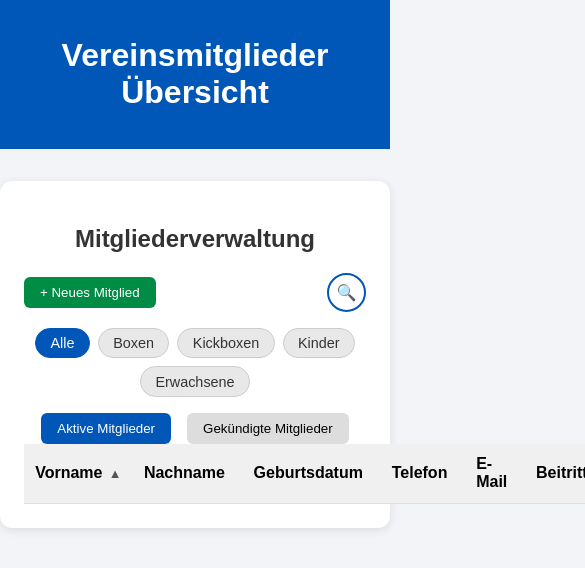
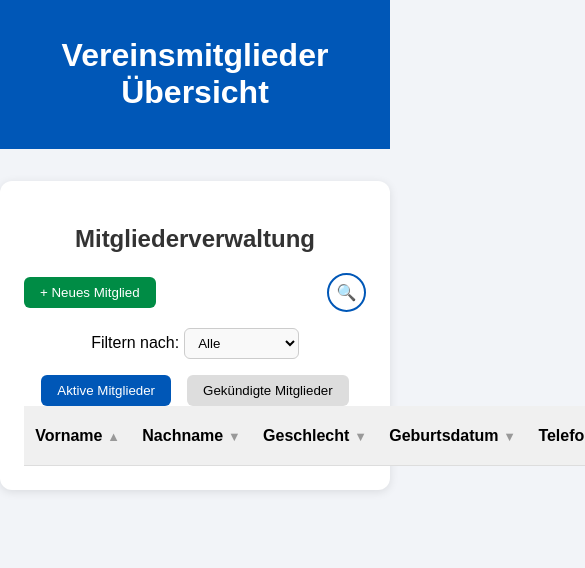
Before and after one commit to abu-omar23/Mitglieder--bersicht, a plain HTML site: page index.html in a window 390 px wide. Both pictures are taken after a click on the button "Aktive Mitglieder". Shown: the top 568 px of the page, 585 px wide, since content can reach past the window. Drawn offline with Linux system fonts and the light colour scheme.

Commit message:
Update index.html

```diff
--- a/index.html
+++ b/index.html
@@ -25,150 +25,97 @@
     border-radius: 12px;
     box-shadow: 0 2px 10px rgba(0,0,0,0.1);
   }
-  h2 {
-    text-align: center;
-    color: #333;
-  }
+  h2 { text-align: center; color: #333; }
+
+  /* Buttons und Filter */
   .top-bar {
-    display: flex;
-    justify-content: space-between;
-    align-items: center;
-    flex-wrap: wrap;
-    gap: .5rem;
-    margin-bottom: 1rem;
+    display: flex; justify-content: space-between;
+    align-items: center; flex-wrap: wrap;
+    gap: .5rem; margin-bottom: 1rem;
   }
   button {
-    background: #0057b7;
-    color: white;
-    border: none;
-    padding: .5rem 1rem;
-    border-radius: 6px;
-    cursor: pointer;
+    background: #0057b7; color: white; border: none;
+    padding: .5rem 1rem; border-radius: 6px; cursor: pointer;
   }
   button:hover { background: #004199; }
   .btn-add { background: #008c45; }
   .btn-add:hover { background: #007538; }
 
   .search-icon {
-    background: white;
-    color: #0057b7;
+    background: white; color: #0057b7;
     border: 2px solid #0057b7;
-    border-radius: 50%;
-    width: 35px; height: 35px;
+    border-radius: 50%; width: 35px; height: 35px;
     display: flex; align-items: center; justify-content: center;
-    cursor: pointer;
-    font-weight: bold;
+    cursor: pointer; font-weight: bold;
   }
-  .search-icon:hover {
-    background: #0057b7;
-    color: white;
-  }
+  .search-icon:hover { background: #0057b7; color: white; }
   #searchField {
     display: none;
-    padding: .5rem;
-    border-radius: 6px;
-    border: 1px solid #ccc;
+    padding: .5rem; border-radius: 6px; border: 1px solid #ccc;
   }
 
-  .filter-buttons {
-    display: flex;
-    justify-content: center;
-    flex-wrap: wrap;
-    gap: .5rem;
-    margin-bottom: 1rem;
+  .filter-box {
+    text-align: center; margin-bottom: 1rem;
   }
-  .filter-buttons button {
-    background: #e8e8e8;
-    color: #333;
-    border-radius: 20px;
-    padding: .4rem .9rem;
-    border: 1px solid #ccc;
-    font-size: .9rem;
-  }
-  .filter-buttons button.active {
-    background: #0057b7;
-    color: white;
-    border-color: #0057b7;
+  select#filterSelect {
+    padding: .4rem .6rem; border-radius: 6px;
+    border: 1px solid #ccc; background: #f9f9f9;
   }
 
   table {
-    width: 100%;
-    border-collapse: collapse;
+    width: 100%; border-collapse: collapse;
   }
   th, td {
-    padding: .7rem;
-    border-bottom: 1px solid #ddd;
+    padding: .7rem; border-bottom: 1px solid #ddd;
     text-align: left;
   }
   th {
-    background: #f0f0f0;
-    cursor: pointer;
-    user-select: none;
+    background: #f0f0f0; cursor: pointer; user-select: none;
+    position: relative;
   }
-  th span {
-    margin-left: .4rem;
-    font-size: .8rem;
-    color: #555;
+  th span.arrow {
+    font-size: .8rem; color: #999; margin-left: .3rem;
   }
   tr:hover { background: #f9f9f9; }
 
   .tab-buttons {
-    display: flex;
-    justify-content: center;
-    gap: 1rem;
-    margin-top: 1rem;
+    display: flex; justify-content: center;
+    gap: 1rem; margin-top: 1rem;
   }
   .tab-buttons button {
-    background: #ddd;
-    color: black;
+    background: #ddd; color: black;
   }
   .tab-buttons button.active {
-    background: #0057b7;
-    color: white;
+    background: #0057b7; color: white;
   }
 
   .info-btn {
-    border: none;
-    background: #0057b7;
-    color: white;
-    border-radius: 50%;
-    width: 28px; height: 28px;
+    border: none; background: #0057b7; color: white;
+    border-radius: 50%; width: 28px; height: 28px;
     display: flex; align-items: center; justify-content: center;
-    cursor: pointer;
-    font-weight: bold;
+    cursor: pointer; font-weight: bold;
   }
   .info-btn:hover { background: #004199; }
 
+  /* Modal */
   .modal {
-    display: none;
-    position: fixed;
-    z-index: 10;
-    left: 0; top: 0;
-    width: 100%; height: 100%;
+    display: none; position: fixed; z-index: 10;
+    left: 0; top: 0; width: 100%; height: 100%;
     background: rgba(0,0,0,0.5);
-    justify-content: center;
-    align-items: center;
+    justify-content: center; align-items: center;
   }
   .modal-content {
-    background: white;
-    padding: 1.5rem;
-    border-radius: 10px;
-    width: 90%;
-    max-width: 420px;
+    background: white; padding: 1.5rem; border-radius: 10px;
+    width: 90%; max-width: 420px;
     box-shadow: 0 4px 20px rgba(0,0,0,0.2);
   }
   .modal-content input, .modal-content select {
-    width: 100%;
-    padding: .5rem;
-    margin-bottom: .8rem;
-    border: 1px solid #ccc;
-    border-radius: 6px;
+    width: 100%; padding: .5rem; margin-bottom: .8rem;
+    border: 1px solid #ccc; border-radius: 6px;
   }
   .modal-buttons {
-    display: flex;
-    justify-content: space-between;
-    flex-wrap: wrap;
-    gap: .5rem;
+    display: flex; justify-content: space-between;
+    flex-wrap: wrap; gap: .5rem;
   }
   .cancel { background: #888; }
   .cancel:hover { background: #666; }
@@ -178,12 +125,9 @@
   .btn-warning:hover { background: #e59500; }
 
   .confirm-area {
-    background: #f2f2f2;
-    border-radius: 8px;
-    padding: .7rem;
-    margin-top: .7rem;
+    background: #f2f2f2; border-radius: 8px;
+    padding: .7rem; margin-top: .7rem;
   }
-
 </style>
 </head>
 <body>
@@ -199,12 +143,15 @@
     </div>
   </div>
 
-  <div class="filter-buttons">
-    <button class="active" onclick="filterMembers('alle')">Alle</button>
-    <button onclick="filterMembers('Boxen')">Boxen</button>
-    <button onclick="filterMembers('Kickboxen')">Kickboxen</button>
-    <button onclick="filterMembers('Kinder')">Kinder</button>
-    <button onclick="filterMembers('Erwachsene')">Erwachsene</button>
+  <div class="filter-box">
+    <label for="filterSelect">Filtern nach: </label>
+    <select id="filterSelect" onchange="filterMembers(this.value)">
+      <option value="alle">Alle</option>
+      <option value="Boxen">Boxen</option>
+      <option value="Kickboxen">Kickboxen</option>
+      <option value="Kinder">Kinder</option>
+      <option value="Erwachsene">Erwachsene</option>
+    </select>
   </div>
 
   <div class="tab-buttons">
@@ -215,14 +162,15 @@
   <table id="activeTable">
     <thead>
       <tr>
-        <th onclick="sortTable('firstName')">Vorname<span id="arrow-firstName">▲</span></th>
-        <th onclick="sortTable('lastName')">Nachname<span id="arrow-lastName"></span></th>
-        <th onclick="sortTable('birthdate')">Geburtsdatum<span id="arrow-birthdate"></span></th>
-        <th onclick="sortTable('phone')">Telefon<span id="arrow-phone"></span></th>
-        <th onclick="sortTable('email')">E-Mail<span id="arrow-email"></span></th>
-        <th onclick="sortTable('joinDate')">Beitritt<span id="arrow-joinDate"></span></th>
-        <th onclick="sortTable('sport')">Sportart<span id="arrow-sport"></span></th>
-        <th onclick="sortTable('group')">Gruppe<span id="arrow-group"></span></th>
+        <th onclick="sortTable('firstName')">Vorname<span class="arrow" id="arrow-firstName">▲</span></th>
+        <th onclick="sortTable('lastName')">Nachname<span class="arrow" id="arrow-lastName">▼</span></th>
+        <th onclick="sortTable('gender')">Geschlecht<span class="arrow" id="arrow-gender">▼</span></th>
+        <th onclick="sortTable('birthdate')">Geburtsdatum<span class="arrow" id="arrow-birthdate">▼</span></th>
+        <th onclick="sortTable('phone')">Telefon<span class="arrow" id="arrow-phone">▼</span></th>
+        <th onclick="sortTable('email')">E-Mail<span class="arrow" id="arrow-email">▼</span></th>
+        <th onclick="sortTable('joinDate')">Beitritt<span class="arrow" id="arrow-joinDate">▼</span></th>
+        <th onclick="sortTable('sport')">Sportart<span class="arrow" id="arrow-sport">▼</span></th>
+        <th onclick="sortTable('group')">Gruppe<span class="arrow" id="arrow-group">▼</span></th>
         <th></th>
       </tr>
     </thead>
@@ -232,9 +180,9 @@
   <table id="cancelledTable" style="display:none;">
     <thead>
       <tr>
-        <th>Vorname</th><th>Nachname</th><th>Geburtsdatum</th>
-        <th>Telefon</th><th>E-Mail</th><th>Beitritt</th>
-        <th>Kündigungsdatum</th><th>Sportart</th><th>Gruppe</th><th></th>
+        <th>Vorname</th><th>Nachname</th><th>Geschlecht</th>
+        <th>Geburtsdatum</th><th>Telefon</th><th>E-Mail</th>
+        <th>Beitritt</th><th>Kündigungsdatum</th><th>Sportart</th><th>Gruppe</th><th></th>
       </tr>
     </thead>
     <tbody></tbody>
@@ -247,6 +195,8 @@
     <h3 id="modalTitle">Mitglied hinzufügen</h3>
     <label>Vorname:</label><input id="firstName">
     <label>Nachname:</label><input id="lastName">
+    <label>Geschlecht:</label>
+    <select id="gender"><option value="">Bitte wählen</option><option>M</option><option>W</option></select>
     <label>Geburtsdatum:</label><input type="date" id="birthdate">
     <label>Beitrittsdatum:</label><input type="date" id="joinDate">
     <label>Telefon:</label><input id="phone">
@@ -265,7 +215,7 @@
 <div id="infoModal" class="modal">
   <div class="modal-content">
     <h3>Mitgliedsinfo</h3>
-    <div id="infoText" class="info-text"></div>
+    <div id="infoText"></div>
     <div id="confirmArea" class="confirm-area" style="display:none;"></div>
     <div class="modal-buttons">
       <button class="btn-warning" onclick="openEditFromInfo()">Bearbeiten</button>
@@ -280,68 +230,72 @@
 let members=JSON.parse(localStorage.getItem('members'))||[];
 let cancelled=JSON.parse(localStorage.getItem('cancelled'))||[];
 let currentIndex=null,sortKey='firstName',sortAsc=true,filter='alle';
+
 function formatDate(d){if(!d)return'';d=new Date(d);return `${String(d.getDate()).padStart(2,'0')}.${String(d.getMonth()+1).padStart(2,'0')}.${d.getFullYear()}`;}
-function calcAge(b){const birth=new Date(b);return new Date(Date.now()-birth.getTime()).getUTCFullYear()-1970;}
+function calcAge(b){const birth=new Date(b);return new Date(Date.now()-birth).getUTCFullYear()-1970;}
 function renderTables(){
- const bodyA=document.querySelector('#activeTable tbody'),bodyC=document.querySelector('#cancelledTable tbody');
- bodyA.innerHTML='';bodyC.innerHTML='';
+ const a=document.querySelector('#activeTable tbody'),c=document.querySelector('#cancelledTable tbody');
+ a.innerHTML='';c.innerHTML='';
  let list=[...members];
- list.sort((a,b)=>a[sortKey]?.localeCompare(b[sortKey]||'','de',{numeric:true})*(sortAsc?1:-1));
+ list.sort((x,y)=>(x[sortKey]||'').localeCompare(y[sortKey]||'','de',{numeric:true})*(sortAsc?1:-1));
  list.forEach((m,i)=>{
    if(filter!=='alle'&&m.sport!==filter&&m.group!==filter)return;
-   bodyA.innerHTML+=`<tr><td>${m.firstName}</td><td>${m.lastName}</td><td>${formatDate(m.birthdate)}</td><td>${m.phone}</td><td>${m.email}</td><td>${formatDate(m.joinDate)}</td><td>${m.sport}</td><td>${m.group}</td><td><button class="info-btn" onclick="openInfo(${i})">i</button></td></tr>`;
+   a.innerHTML+=`<tr><td>${m.firstName}</td><td>${m.lastName}</td><td>${m.gender}</td><td>${formatDate(m.birthdate)}</td><td>${m.phone}</td><td>${m.email}</td><td>${formatDate(m.joinDate)}</td><td>${m.sport}</td><td>${m.group}</td><td><button class="info-btn" onclick="openInfo(${i})">i</button></td></tr>`;
  });
  cancelled.forEach((m,i)=>{
-   bodyC.innerHTML+=`<tr><td>${m.firstName}</td><td>${m.lastName}</td><td>${formatDate(m.birthdate)}</td><td>${m.phone}</td><td>${m.email}</td><td>${formatDate(m.joinDate)}</td><td>${formatDate(m.cancelDate)}</td><td>${m.sport}</td><td>${m.group}</td><td><button class="info-btn" onclick="openInfoCancelled(${i})">i</button></td></tr>`;
+   c.innerHTML+=`<tr><td>${m.firstName}</td><td>${m.lastName}</td><td>${m.gender}</td><td>${formatDate(m.birthdate)}</td><td>${m.phone}</td><td>${m.email}</td><td>${formatDate(m.joinDate)}</td><td>${formatDate(m.cancelDate)}</td><td>${m.sport}</td><td>${m.group}</td><td><button class="info-btn" onclick="openInfoCancelled(${i})">i</button></td></tr>`;
  });
  localStorage.setItem('members',JSON.stringify(members));
  localStorage.setItem('cancelled',JSON.stringify(cancelled));
 }
-function sortTable(k){if(sortKey===k)sortAsc=!sortAsc;else{sortKey=k;sortAsc=true;}
- document.querySelectorAll('th span').forEach(s=>s.textContent='');
- document.getElementById('arrow-'+k).textContent=sortAsc?'▲':'▼';
+function sortTable(k){
+ if(sortKey===k)sortAsc=!sortAsc;else{sortKey=k;sortAsc=true;}
+ document.querySelectorAll('th span.arrow').forEach(a=>a.style.color='#999');
+ document.getElementById('arrow-'+k).style.color='#0057b7';
  renderTables();
 }
-function openAddModal(){currentIndex=null;document.getElementById('modalTitle').textContent='Neues Mitglied hinzufügen';
+function openAddModal(){currentIndex=null;
+ document.getElementById('modalTitle').textContent='Neues Mitglied hinzufügen';
  document.querySelectorAll('#memberModal input,#memberModal select').forEach(e=>e.value='');
- document.getElementById('memberModal').style.display='flex';}
+ document.getElementById('memberModal').style.display='flex';
+}
 function saveMember(){
- const m={firstName:firstName.value.trim(),lastName:lastName.value.trim(),birthdate:birthdate.value,joinDate:joinDate.value,phone:phone.value.trim(),email:email.value.trim(),sport:sport.value,group:group.value};
+ const m={firstName:firstName.value.trim(),lastName:lastName.value.trim(),gender:gender.value,birthdate:birthdate.value,joinDate:joinDate.value,phone:phone.value.trim(),email:email.value.trim(),sport:sport.value,group:group.value};
  if(!m.firstName||!m.lastName)return alert('Vor- und Nachname erforderlich');
  if(currentIndex!=null)members[currentIndex]=m;else members.push(m);
  renderTables();closeModal();
 }
 function openEditFromInfo(){closeInfo();const m=members[currentIndex];
  modalTitle.textContent='Mitglied bearbeiten';
- firstName.value=m.firstName;lastName.value=m.lastName;birthdate.value=m.birthdate;joinDate.value=m.joinDate;phone.value=m.phone;email.value=m.email;sport.value=m.sport;group.value=m.group;
+ firstName.value=m.firstName;lastName.value=m.lastName;gender.value=m.gender;birthdate.value=m.birthdate;joinDate.value=m.joinDate;phone.value=m.phone;email.value=m.email;sport.value=m.sport;group.value=m.group;
  memberModal.style.display='flex';
 }
-function openInfo(i){currentIndex=i;const m=members[i];const age=calcAge(m.birthdate);
- infoText.innerHTML=`<strong>${m.firstName} ${m.lastName}</strong><br>Alter: ${age} Jahre<br>Sportart: ${m.sport}<br>Gruppe: ${m.group}<br>E-Mail: ${m.email}<br>Telefon: ${m.phone}`;
- document.getElementById('confirmArea').style.display='none';
+function openInfo(i){
+ currentIndex=i;const m=members[i];const age=calcAge(m.birthdate);
+ infoText.innerHTML=`<strong>${m.firstName} ${m.lastName}</strong><br>Geschlecht: ${m.gender}<br>Alter: ${age} Jahre<br>Sportart: ${m.sport}<br>Gruppe: ${m.group}<br>E-Mail: ${m.email}<br>Telefon: ${m.phone}`;
+ confirmArea.style.display='none';
  infoModal.style.display='flex';
 }
-function openInfoCancelled(i){const m=cancelled[i];const age=calcAge(m.birthdate);
- infoText.innerHTML=`<strong>${m.firstName} ${m.lastName}</strong><br>Alter: ${age} Jahre<br>Kündigungsdatum: ${formatDate(m.cancelDate)}<br>Sportart: ${m.sport}<br>Gruppe: ${m.group}<br>E-Mail: ${m.email}<br>Telefon: ${m.phone}`;
- document.getElementById('confirmArea').style.display='none';
+function openInfoCancelled(i){
+ const m=cancelled[i];const age=calcAge(m.birthdate);
+ infoText.innerHTML=`<strong>${m.firstName} ${m.lastName}</strong><br>Geschlecht: ${m.gender}<br>Alter: ${age} Jahre<br>Kündigungsdatum: ${formatDate(m.cancelDate)}<br>Sportart: ${m.sport}<br>Gruppe: ${m.group}<br>E-Mail: ${m.email}<br>Telefon: ${m.phone}`;
+ confirmArea.style.display='none';
  infoModal.style.display='flex';
  document.querySelectorAll('#infoModal .btn-warning,.btn-remove').forEach(b=>b.style.display='none');
 }
-function askConfirm(action){
- const area=document.getElementById('confirmArea');
- area.style.display='block';
- area.innerHTML=`<p>Sicher, dass du dieses Mitglied ${action==='cancel'?'kündigen':'löschen'} willst?</p><div style="display:flex;gap:.5rem;"><button class="btn-remove" onclick="${action==='cancel'?'doCancel()':'doDelete()'}">Ja</button><button class="cancel" onclick="cancelConfirm()">Nein</button></div>`;
+function askConfirm(a){
+ confirmArea.style.display='block';
+ confirmArea.innerHTML=`<p>Sicher, dass du dieses Mitglied ${a==='cancel'?'kündigen':'löschen'} willst?</p><div style="display:flex;gap:.5rem;"><button class="btn-remove" onclick="${a==='cancel'?'doCancel()':'doDelete()'}">Ja</button><button class="cancel" onclick="cancelConfirm()">Nein</button></div>`;
 }
-function cancelConfirm(){document.getElementById('confirmArea').style.display='none';}
+function cancelConfirm(){confirmArea.style.display='none';}
 function doCancel(){const m=members[currentIndex];m.cancelDate=new Date().toISOString();cancelled.push(m);members.splice(currentIndex,1);renderTables();closeInfo();}
 function doDelete(){members.splice(currentIndex,1);renderTables();closeInfo();}
 function closeModal(){memberModal.style.display='none';}
 function closeInfo(){infoModal.style.display='none';}
-function showTab(t){tabActive.classList.remove('active');tabCancelled.classList.remove('active');activeTable.style.display='none';cancelledTable.style.display='none';
- if(t==='active'){tabActive.classList.add('active');activeTable.style.display='table';}else{tabCancelled.classList.add('active');cancelledTable.style.display='table';}}
-function filterMembers(f){document.querySelectorAll('.filter-buttons button').forEach(b=>b.classList.remove('active'));event.target.classList.add('active');filter=f;renderTables();}
-function toggleSearch(){const s=searchField;s.style.display=s.style.display==='none'?'block':'none';s.value='';searchMembers();}
-function searchMembers(){const q=searchField.value.toLowerCase();document.querySelectorAll('#activeTable tbody tr').forEach(r=>{r.style.display=r.textContent.toLowerCase().includes(q)?'':'none';});}
+function showTab(t){tabActive.classList.remove('active');tabCancelled.classList.remove('active');activeTable.style.display='none';cancelledTable.style.display='none';if(t==='active'){tabActive.classList.add('active');activeTable.style.display='table';}else{tabCancelled.classList.add('active');cancelledTable.style.display='table';}}
+function filterMembers(f){filter=f;renderTables();}
+function toggleSearch(){searchField.style.display=searchField.style.display==='none'?'block':'none';searchField.value='';searchMembers();}
+function searchMembers(){const q=searchField.value.toLowerCase();document.querySelectorAll('#activeTable tbody tr').forEach(r=>r.style.display=r.textContent.toLowerCase().includes(q)?'':'none');}
 window.onclick=e=>{if(e.target.classList.contains('modal')){closeModal();closeInfo();}}
 renderTables();
 </script>
```
